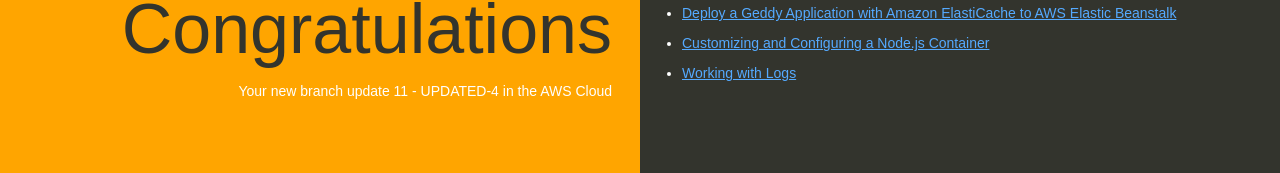
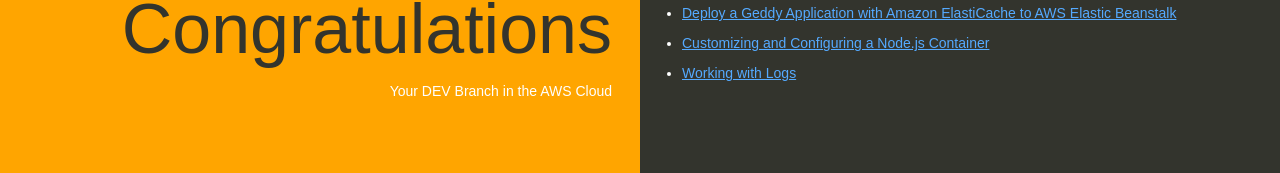
Before and after one commit to prakinr/aws-nodejs-sample-codebuild, a website: page index.html in a window 1280 px wide. Shown: the part 212-385 px from the top of the page. Drawn offline with Linux system fonts and the light colour scheme.

Commit message:
Update index.html

```diff
--- a/index.html
+++ b/index.html
@@ -75,7 +75,7 @@
   <body>
     <div class="textColumn">
       <h1>Congratulations</h1>
-      <p>Your new branch update 11 - UPDATED-4 in the AWS Cloud</p>
+      <p>Your DEV Branch in the AWS Cloud</p>
     </div>
     <div class="linksColumn">
       <h2>What's Next?</h2>
```
